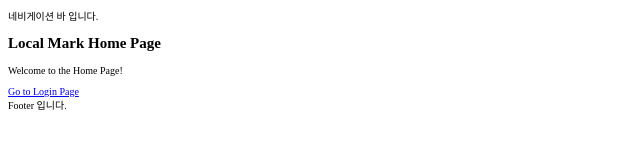
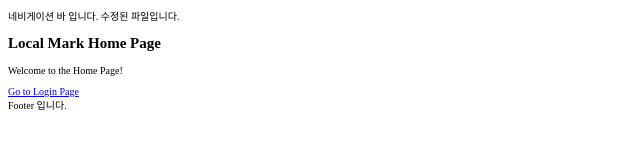
Before and after one commit to local-mark/frontend, a React (Vite) app: page / in a window 1280 px wide. Shown: the top 160 px of the page, without its empty margins (0-640 px from the left). Built offline with nearby package versions, Linux system fonts and the light colour scheme.

Commit message:
Feat#2 Navbar 초기 구현

```diff
--- a/src/components/common/Navbar.jsx
+++ b/src/components/common/Navbar.jsx
@@ -1,5 +1,5 @@
 import React from 'react';
 
 export default function Navbar() {
-    return <div>네비게이션 바 입니다.</div>;
+    return <div>네비게이션 바 입니다. 수정된 파일입니다.</div>;
 }
```
